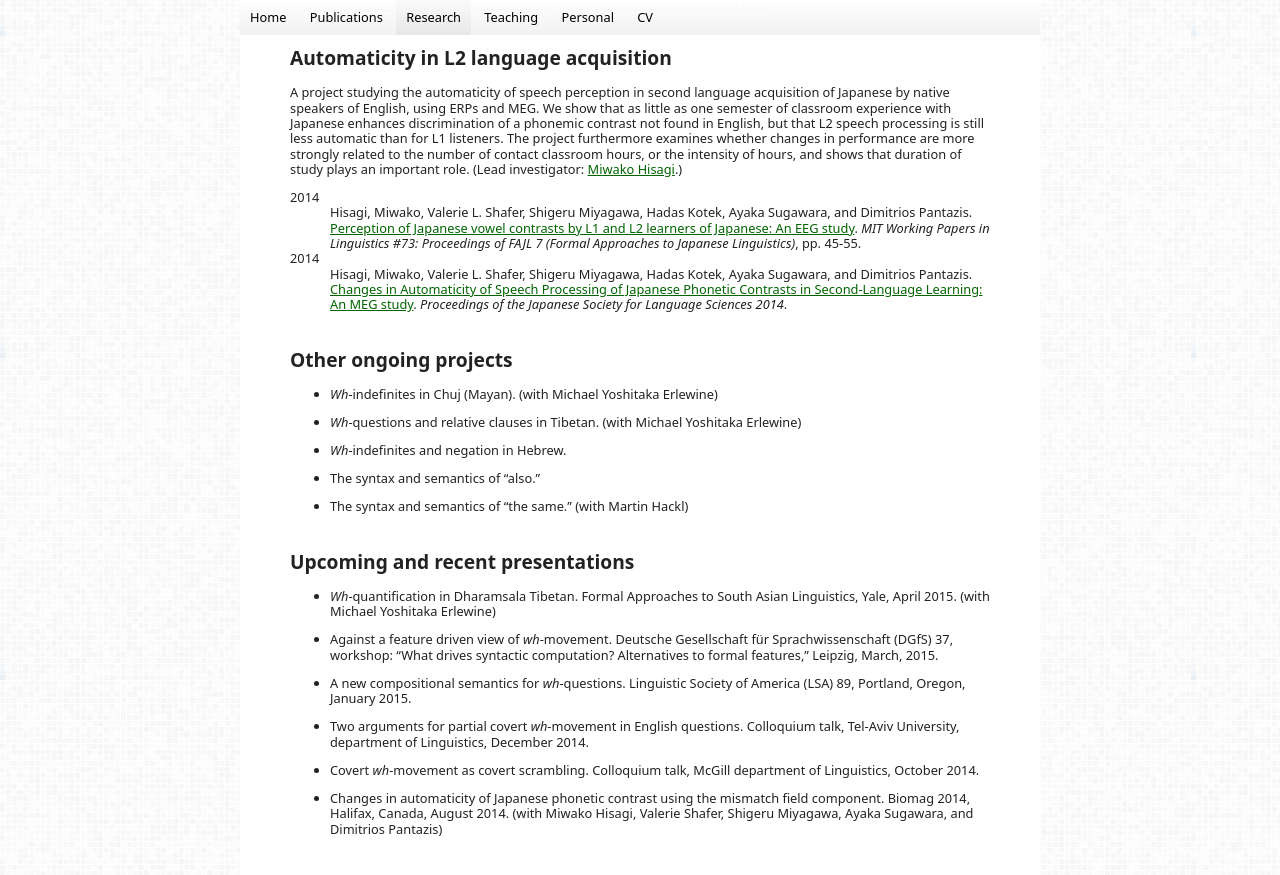
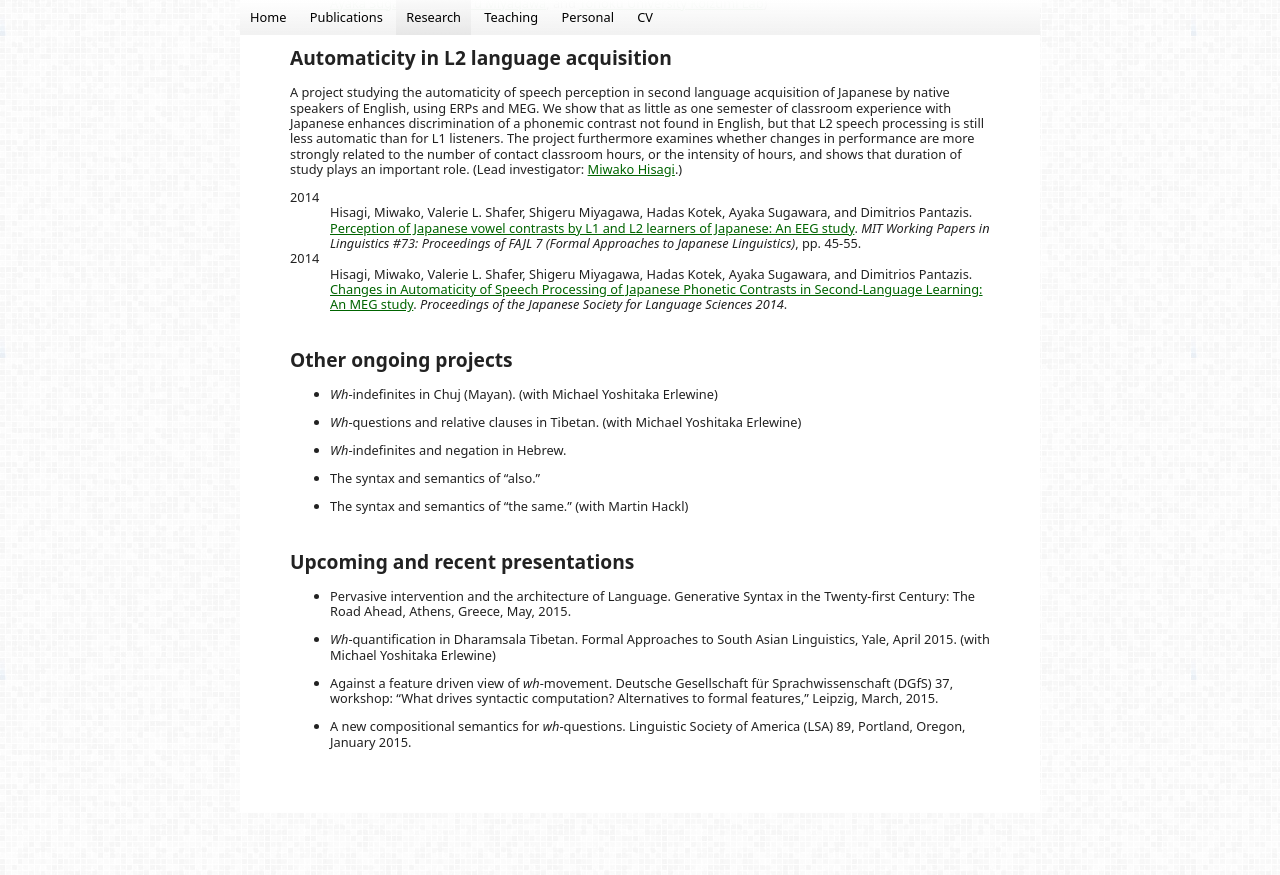
Before and after one commit to hkotek/hkotek.com, a Jekyll site: the page built from research.md, in a window 1280 px wide and 900 px high, scrolled down 1896 px. Shown: the top 875 px of the window. Built offline with Jekyll 4.4.1, drawn with Linux system fonts in a browser that asks for light colours; after the commit the page ends 2709 px from its top, so only the background shows below that.

Commit message:
update conferences, CV

```diff
--- a/research.md
+++ b/research.md
@@ -116,14 +116,10 @@ Other ongoing projects
 
 Upcoming and recent presentations
 ---------------------------------
+* Pervasive intervention and the architecture of Language. Generative Syntax in the Twenty-first Century: The Road Ahead, Athens, Greece, May, 2015.
+
 * *Wh*-quantification in Dharamsala Tibetan. Formal Approaches to South Asian Linguistics, Yale, April 2015. (with Michael Yoshitaka Erlewine)
 
 * Against a feature driven view of *wh*-movement. Deutsche Gesellschaft für Sprachwissenschaft (DGfS) 37, workshop: “What drives syntactic computation? Alternatives to formal features,” Leipzig, March, 2015.
 
 * A new compositional semantics for *wh*-questions. Linguistic Society of America (LSA) 89, Portland, Oregon, January 2015.
-
-* Two arguments for partial covert *wh*-movement in English questions. Colloquium talk, Tel-Aviv University, department of Linguistics, December 2014.
-
-* Covert *wh*-movement as covert scrambling. Colloquium talk, McGill department of Linguistics, October 2014.
-
-* Changes in automaticity of Japanese phonetic contrast using the mismatch field component. Biomag 2014, Halifax, Canada, August 2014. (with Miwako Hisagi, Valerie Shafer, Shigeru Miyagawa, Ayaka Sugawara, and Dimitrios Pantazis)
```
Also changed, not shown: 1 other file.
